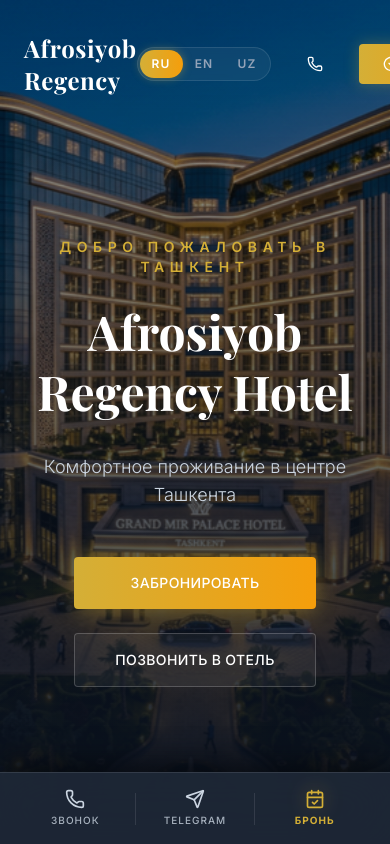
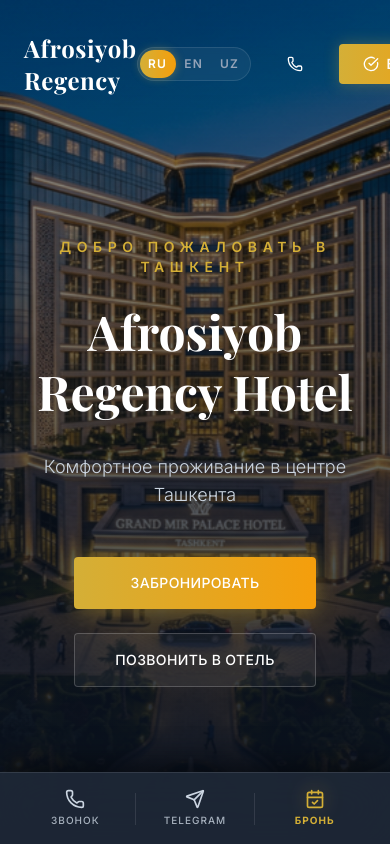
Before and after one commit to mirkomilablayev/afrosiyob-regency-hotel, a Next.js app: page / in a window 390 px wide. Shown: the top 844 px of the page. Built offline with nearby package versions, Linux system fonts and the light colour scheme; a web font is replaced by a local one.

Commit message:
Fix navbar layout shift on language change with fixed widths

```diff
--- a/src/components/Navbar.tsx
+++ b/src/components/Navbar.tsx
@@ -25,13 +25,13 @@
                 </Link>
                 <div className="flex space-x-4 items-center">
 
-                    {/* Premium language pill switcher */}
+                    {/* Premium language pill switcher — fixed-width cells to prevent layout shift */}
                     <div className="flex items-center bg-white/5 border border-white/10 rounded-full p-0.5 backdrop-blur-sm">
                         {(['ru', 'en', 'uz'] as const).map((lang) => (
                             <button
                                 key={lang}
                                 onClick={() => setLanguage(lang)}
-                                className={`px-3 py-1.5 rounded-full text-xs font-semibold uppercase tracking-widest transition-all duration-300 ${language === lang
+                                className={`w-9 py-1.5 rounded-full text-xs font-semibold uppercase tracking-widest transition-all duration-300 text-center ${language === lang
                                     ? 'bg-gradient-to-r from-goldPrimary to-goldButton text-white shadow-[0_0_10px_rgba(212,175,55,0.4)]'
                                     : 'text-slate-400 hover:text-white'
                                     }`}
@@ -43,16 +43,16 @@
 
                     <a
                         href="tel:+998555190005"
-                        className="flex items-center space-x-2 px-5 py-2.5 rounded text-sm font-medium transition-all text-white hover:text-goldPrimary"
+                        className="flex items-center justify-center whitespace-nowrap space-x-2 min-w-[40px] sm:min-w-[110px] px-5 py-2.5 rounded text-sm font-medium transition-all text-white hover:text-goldPrimary"
                     >
-                        <Phone className="w-4 h-4" />
+                        <Phone className="w-4 h-4 shrink-0" />
                         <span className="hidden sm:inline">{t.navbar.callHotel}</span>
                     </a>
                     <Link
                         href="#booking"
-                        className="flex items-center space-x-2 px-6 py-2.5 bg-gradient-to-r from-goldPrimary to-goldButton text-white rounded text-sm font-semibold tracking-wider uppercase shadow-[0_0_15px_rgba(212,175,55,0.3)] hover:shadow-[0_0_25px_rgba(212,175,55,0.5)] transition-all transform hover:-translate-y-0.5"
+                        className="flex items-center justify-center whitespace-nowrap space-x-2 min-w-[120px] px-6 py-2.5 bg-gradient-to-r from-goldPrimary to-goldButton text-white rounded text-sm font-semibold tracking-wider uppercase shadow-[0_0_15px_rgba(212,175,55,0.3)] hover:shadow-[0_0_25px_rgba(212,175,55,0.5)] transition-all transform hover:-translate-y-0.5"
                     >
-                        <CheckCircle className="w-4 h-4" />
+                        <CheckCircle className="w-4 h-4 shrink-0" />
                         <span>{t.navbar.bookDirect}</span>
                     </Link>
                 </div>
```
